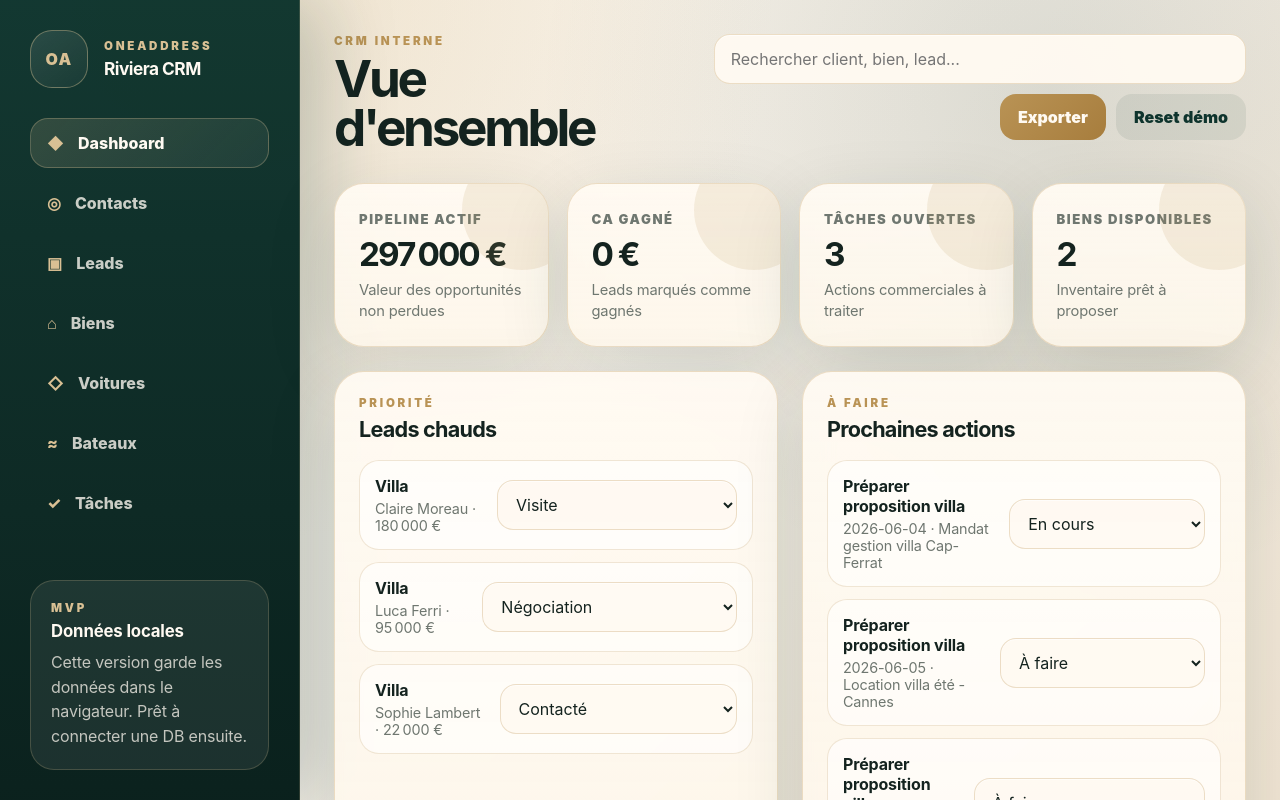
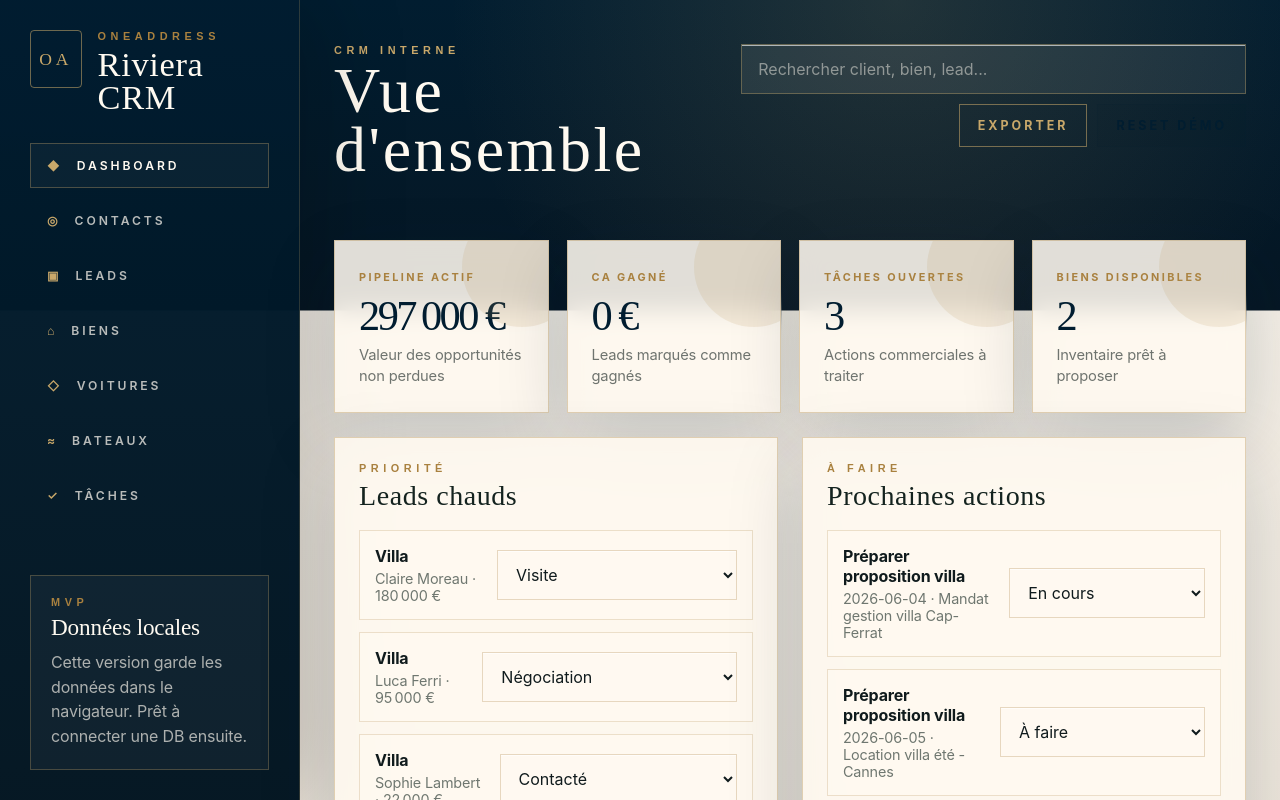
Before and after one commit to Matteo502/oneaddress-riviera-crm, a Next.js app: page / in a window 1280 px wide. Shown: the top 800 px of the page. Built offline with nearby package versions, Linux system fonts and the light colour scheme.

Commit message:
Apply One Address Riviera visual identity

```diff
--- a/app/globals.css
+++ b/app/globals.css
@@ -748,3 +748,365 @@ td small,
     grid-template-columns: 1fr;
   }
 }
+
+
+/* === ONE ADDRESS RIVIERA VISUAL IDENTITY START === */
+@import url("https://fonts.googleapis.com/css2?family=Cormorant+Garamond:wght@400;500;600&family=Montserrat:wght@400;500;600;700;800&display=swap");
+
+:root {
+  --oa-night: #011d30;
+  --oa-night-2: #061724;
+  --oa-night-3: #102c3b;
+  --oa-gold: #a9813f;
+  --oa-gold-light: #c9a86a;
+  --oa-ivory: #f4efe6;
+  --oa-ivory-2: #ebe3d7;
+  --oa-white: #fffaf1;
+  --oa-text: #101b1d;
+  --oa-muted: #6f746f;
+  --oa-border: rgba(169, 129, 63, 0.34);
+  --oa-shadow: 0 26px 70px rgba(1, 29, 48, 0.18);
+}
+
+/* Base */
+body {
+  background:
+    radial-gradient(circle at 70% 0%, rgba(201, 168, 106, 0.16), transparent 28rem),
+    linear-gradient(180deg, var(--oa-night) 0%, var(--oa-night-2) 310px, var(--oa-ivory) 311px, var(--oa-ivory-2) 100%) !important;
+  color: var(--oa-text);
+  font-family: "Montserrat", Inter, system-ui, sans-serif !important;
+}
+
+/* Layout */
+.crm-shell {
+  background: transparent !important;
+}
+
+.sidebar {
+  background:
+    linear-gradient(180deg, rgba(1, 29, 48, 0.98), rgba(1, 20, 32, 0.98)) !important;
+  border-right: 1px solid rgba(201, 168, 106, 0.22) !important;
+  box-shadow: 22px 0 80px rgba(0, 0, 0, 0.18) !important;
+}
+
+.content-panel {
+  background: transparent !important;
+}
+
+/* Brand */
+.brand-block {
+  align-items: flex-start !important;
+}
+
+.brand-mark {
+  border-radius: 4px !important;
+  border: 1px solid rgba(201, 168, 106, 0.55) !important;
+  background: transparent !important;
+  color: var(--oa-gold-light) !important;
+  font-family: "Cormorant Garamond", serif !important;
+  font-size: 1.1rem !important;
+  font-weight: 500 !important;
+  letter-spacing: 0.22em !important;
+}
+
+.brand-block .eyebrow,
+.eyebrow {
+  color: var(--oa-gold) !important;
+  font-family: "Montserrat", sans-serif !important;
+  font-size: 0.68rem !important;
+  font-weight: 700 !important;
+  letter-spacing: 0.42em !important;
+  text-transform: uppercase !important;
+}
+
+.brand-block h1 {
+  color: var(--oa-white) !important;
+  font-family: "Cormorant Garamond", serif !important;
+  font-size: 2.15rem !important;
+  font-weight: 400 !important;
+  line-height: 0.95 !important;
+  letter-spacing: 0.02em !important;
+}
+
+/* Navigation */
+.nav-button {
+  border-radius: 0 !important;
+  color: rgba(255, 250, 241, 0.72) !important;
+  background: transparent !important;
+  border: 1px solid transparent !important;
+  font-size: 0.76rem !important;
+  font-weight: 600 !important;
+  letter-spacing: 0.24em !important;
+  text-transform: uppercase !important;
+}
+
+.nav-button span {
+  color: var(--oa-gold-light) !important;
+}
+
+.nav-button:hover,
+.nav-button.active {
+  color: var(--oa-white) !important;
+  border-color: rgba(201, 168, 106, 0.34) !important;
+  background: rgba(255, 250, 241, 0.035) !important;
+}
+
+.sidebar-card {
+  border-radius: 0 !important;
+  border: 1px solid rgba(201, 168, 106, 0.30) !important;
+  background: rgba(255, 250, 241, 0.04) !important;
+}
+
+.sidebar-card strong {
+  color: var(--oa-white) !important;
+  font-family: "Cormorant Garamond", serif !important;
+  font-size: 1.45rem !important;
+  font-weight: 400 !important;
+}
+
+.sidebar-card span {
+  color: rgba(255, 250, 241, 0.66) !important;
+}
+
+/* Header page */
+.topbar {
+  padding: 10px 0 28px !important;
+}
+
+.topbar .eyebrow {
+  color: var(--oa-gold-light) !important;
+}
+
+h2 {
+  color: var(--oa-white) !important;
+  font-family: "Cormorant Garamond", serif !important;
+  font-size: clamp(3rem, 5vw, 5.4rem) !important;
+  font-weight: 400 !important;
+  line-height: 0.92 !important;
+  letter-spacing: 0.04em !important;
+}
+
+h3 {
+  font-family: "Cormorant Garamond", serif !important;
+  font-size: 1.75rem !important;
+  font-weight: 500 !important;
+  letter-spacing: 0.02em !important;
+}
+
+/* Search + buttons */
+.search-input {
+  background: rgba(255, 250, 241, 0.08) !important;
+  border: 1px solid rgba(201, 168, 106, 0.38) !important;
+  border-radius: 0 !important;
+  color: var(--oa-white) !important;
+}
+
+.search-input::placeholder {
+  color: rgba(255, 250, 241, 0.48) !important;
+}
+
+input,
+select,
+textarea {
+  border-radius: 0 !important;
+  border: 1px solid rgba(169, 129, 63, 0.28) !important;
+  background: rgba(255, 250, 241, 0.86) !important;
+  color: var(--oa-text) !important;
+}
+
+input:focus,
+select:focus,
+textarea:focus,
+.search-input:focus {
+  border-color: var(--oa-gold-light) !important;
+  box-shadow: 0 0 0 3px rgba(169, 129, 63, 0.14) !important;
+}
+
+.primary-button,
+.secondary-button,
+.ghost-button {
+  border-radius: 0 !important;
+  font-size: 0.78rem !important;
+  font-weight: 700 !important;
+  letter-spacing: 0.24em !important;
+  text-transform: uppercase !important;
+}
+
+.primary-button {
+  background: var(--oa-night) !important;
+  color: var(--oa-white) !important;
+  border: 1px solid var(--oa-night) !important;
+  box-shadow: none !important;
+}
+
+.secondary-button {
+  background: transparent !important;
+  color: var(--oa-gold-light) !important;
+  border: 1px solid rgba(201, 168, 106, 0.55) !important;
+}
+
+.ghost-button {
+  background: rgba(1, 29, 48, 0.08) !important;
+  color: var(--oa-night) !important;
+  border: 1px solid rgba(1, 29, 48, 0.10) !important;
+}
+
+/* Cards */
+.card,
+.stat-card,
+.property-card,
+.pipeline-column {
+  border-radius: 0 !important;
+  border: 1px solid var(--oa-border) !important;
+  background: rgba(255, 250, 241, 0.88) !important;
+  box-shadow: var(--oa-shadow) !important;
+  backdrop-filter: blur(12px) !important;
+}
+
+.stat-card strong {
+  color: var(--oa-night) !important;
+  font-family: "Cormorant Garamond", serif !important;
+  font-size: 2.65rem !important;
+  font-weight: 500 !important;
+}
+
+.stat-card span,
+th,
+.form-grid label,
+.property-meta dt {
+  color: var(--oa-gold) !important;
+  font-size: 0.68rem !important;
+  font-weight: 700 !important;
+  letter-spacing: 0.22em !important;
+  text-transform: uppercase !important;
+}
+
+.stat-card p,
+.muted-line,
+td small,
+.compact-heading p,
+.lead-card span,
+.lead-card p,
+.lead-card small {
+  color: var(--oa-muted) !important;
+}
+
+/* Tables */
+td {
+  background: rgba(255, 250, 241, 0.72) !important;
+  border-color: rgba(169, 129, 63, 0.18) !important;
+}
+
+td:first-child,
+td:last-child {
+  border-radius: 0 !important;
+}
+
+/* Badges */
+.badge {
+  border-radius: 0 !important;
+  border: 1px solid rgba(169, 129, 63, 0.38) !important;
+  background: rgba(169, 129, 63, 0.12) !important;
+  color: #7c5b2d !important;
+  font-size: 0.67rem !important;
+  letter-spacing: 0.14em !important;
+  text-transform: uppercase !important;
+}
+
+/* Leads */
+.lead-card,
+.mini-row,
+.task-row {
+  border-radius: 0 !important;
+  border: 1px solid rgba(169, 129, 63, 0.22) !important;
+  background: rgba(255, 250, 241, 0.62) !important;
+}
+
+.pipeline-title strong {
+  color: var(--oa-night) !important;
+  font-family: "Montserrat", sans-serif !important;
+  font-size: 0.78rem !important;
+  letter-spacing: 0.22em !important;
+  text-transform: uppercase !important;
+}
+
+.pipeline-title span {
+  background: var(--oa-night) !important;
+  color: var(--oa-white) !important;
+}
+
+/* Biens / voitures / bateaux */
+.property-visual {
+  border-radius: 0 !important;
+  background:
+    linear-gradient(180deg, rgba(1, 29, 48, 0.58), rgba(1, 29, 48, 0.88)),
+    radial-gradient(circle at 80% 20%, rgba(201, 168, 106, 0.42), transparent 18rem),
+    linear-gradient(135deg, #1a3442, #061724) !important;
+}
+
+.property-visual span {
+  border-radius: 0 !important;
+  border: 1px solid rgba(201, 168, 106, 0.44) !important;
+  background: rgba(1, 29, 48, 0.36) !important;
+  color: var(--oa-white) !important;
+  font-size: 0.68rem !important;
+  letter-spacing: 0.2em !important;
+  text-transform: uppercase !important;
+}
+
+.property-body h3 {
+  font-family: "Cormorant Garamond", serif !important;
+  font-size: 1.9rem !important;
+  font-weight: 500 !important;
+}
+
+.property-meta div {
+  border-radius: 0 !important;
+  background: rgba(1, 29, 48, 0.055) !important;
+}
+
+.property-meta dd {
+  color: var(--oa-night) !important;
+}
+
+/* Icons / delete */
+.icon-button {
+  border-radius: 0 !important;
+}
+
+.icon-button.light {
+  background: rgba(255, 250, 241, 0.12) !important;
+  color: var(--oa-white) !important;
+}
+
+/* Empty state */
+.empty-state {
+  border-radius: 0 !important;
+  border: 1px dashed rgba(169, 129, 63, 0.48) !important;
+  background: rgba(255, 250, 241, 0.58) !important;
+}
+
+/* Toast */
+.toast {
+  border-radius: 0 !important;
+  background: var(--oa-night) !important;
+  border: 1px solid rgba(201, 168, 106, 0.36) !important;
+  color: var(--oa-white) !important;
+}
+
+/* Mobile */
+@media (max-width: 780px) {
+  body {
+    background: var(--oa-ivory) !important;
+  }
+
+  h2 {
+    color: var(--oa-night) !important;
+  }
+
+  .search-input {
+    color: var(--oa-text) !important;
+    background: rgba(255, 250, 241, 0.9) !important;
+  }
+}
+/* === ONE ADDRESS RIVIERA VISUAL IDENTITY END === */
```
